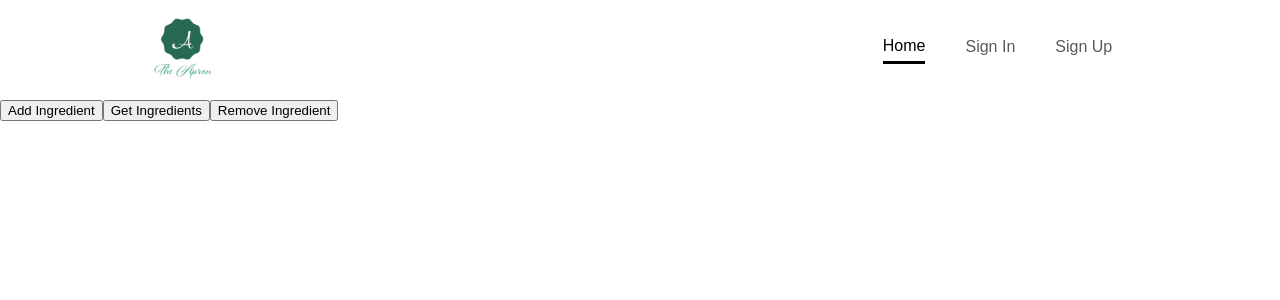
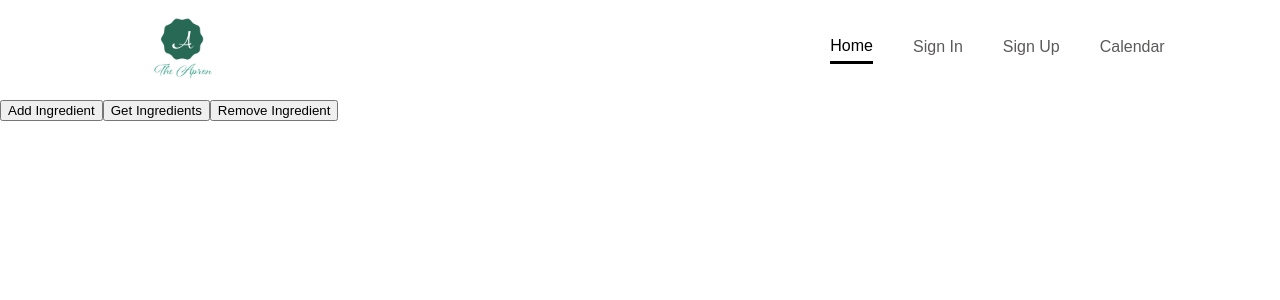
Before and after one commit to raculber/theapronapp, a React (Create React App) app in the folder client/: page /pantry in a window 1280 px wide. Shown: the top 300 px of the page. Built offline with nearby package versions, Linux system fonts and the light colour scheme.

Commit message:
adding calendar to navbar

```diff
--- a/client/src/components/UI/LogoutButton.module.css
+++ b/client/src/components/UI/LogoutButton.module.css
@@ -1,12 +1,20 @@
 .logoutButton {
-  background-color: #252424 !important;
+  background-color: #252424;
   border-radius: 2px;
   border: 2px solid white;
   color: white;
   padding: 15px 32px;
+  margin-right: 10px;
   text-align: center;
   text-decoration: none;
   font-size: 16px;
+}
+@media only screen and (max-width: 600px) {
+  .logoutButton {
+    padding: 12px 20px;
+    font-size: 14px;
+    margin-left: 10px;
+  }
 }
 .logoutButton:hover {
   background-color: #383636 !important;
--- a/client/src/components/UI/Navbar.js
+++ b/client/src/components/UI/Navbar.js
@@ -115,6 +115,19 @@ function Navbar(props) {
               Pantry{" "}
             </Link>
           )}
+          <Link
+            to="/calendar"
+            onClick={() => setSelectedTab("calendar")}
+            style={{
+              borderBottom:
+                selectedTab === "calendar" ? "3px solid rgb(0, 0, 0)" : "none",
+              color:
+                selectedTab === "calendar" ? "rgb(0, 0, 0)" : "rgb(92, 89, 89)",
+            }}
+          >
+            {" "}
+            Calendar{" "}
+          </Link>
           {loggedIn && <LogoutButton onClick={logoutHandler} />}
         </div>
       </div>
@@ -195,6 +208,19 @@ function Navbar(props) {
             Pantry{" "}
           </Link>
         )}
+        <Link
+          to="/calendar"
+          onClick={() => setSelectedTab("calendar")}
+          style={{
+            borderBottom:
+              selectedTab === "calendar" ? "3px solid rgb(0, 0, 0)" : "none",
+            color:
+              selectedTab === "calendar" ? "rgb(0, 0, 0)" : "rgb(92, 89, 89)",
+          }}
+        >
+          {" "}
+          Calendar{" "}
+        </Link>
         {loggedIn && <LogoutButton onClick={logoutHandler} />}
         <button className="reOrder" onClick={toggleNavbar}>
           <ReorderIcon />
--- a/client/src/styles/Navbar.css
+++ b/client/src/styles/Navbar.css
@@ -29,6 +29,7 @@
   color: rgb(92, 89, 89);
   text-decoration: none;
   margin: 20px;
+  text-align: center;
   padding-bottom: 6px;
 }
 
@@ -72,7 +73,7 @@
     width: 70px;
   }
   .navbar .leftSide {
-    padding-left: 50px;
+    padding-left: 40px;
   }
 }
 
@@ -80,7 +81,18 @@
   .navbar .rightSide a {
     display: none;
   }
-
+  .navbar #open a {
+    width: 50px;
+    margin: 5px;
+    font-size: 15px;
+  }
+  .navbar .leftSide img {
+    width: 0px;
+  }
+  .navbar #close .hiddenLinks {
+    display: none;
+    margin-left: 0px;
+  }
   .navbar .rightSide button {
     display: none;
   }
@@ -90,7 +102,11 @@
   }
 
   .navbar .rightSide .reOrder {
-    display: inherit;
+    display: inline-block;
+    position: relative;
+    padding: 0px;
+    top: 2px;
+    right: 2px;
   }
 }
 
```
